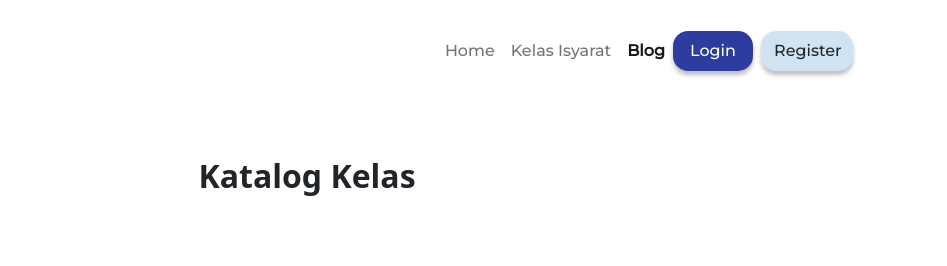
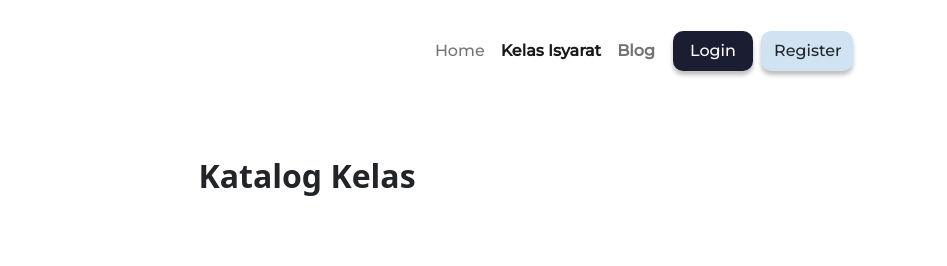
Before and after one commit to risazhrn/RuangIsyarat, a website: page KatalogKelas.html in a window 1280 px wide. Shown: the top 266 px of the page, 333-1280 px from the left. Drawn offline with nearby package versions, Linux system fonts and the light colour scheme.

Commit message:
push risa

```diff
--- a/Blog Main Page/Blog Main Page.css
+++ b/Blog Main Page/Blog Main Page.css
@@ -13,9 +13,21 @@
     font-family: 'Montserrat', sans-serif;
 }
 
+/* Menu Home */
+.home {
+    font-weight: 700;
+}
+
+/* Menu Kelas */
+.kelas {
+    font-weight: 700;
+}
+
+
 /* Menu Blog */
 .blog {
     font-weight: 700;
+    margin-right: 10px;
 }
 
 /* Button Login */
@@ -23,20 +35,34 @@
     color: white;
     background: #1B1E32;
     box-shadow: 0px 4px 4px rgba(0, 0, 0, 0.25);
-    border-radius: 15px;
+    border-radius: 10px;
     width: 80px;
     height: 40px;
 }
+
+.login:hover {
+    background: #F0F0F0;
+    color: #1B1E32;
+    border-color: #1B1E32;
+}
+
 
 /* Button register */
 .register {
     background: #CFE3F3;
     box-shadow: 0px 4px 4px rgba(0, 0, 0, 0.25);
-    border-radius: 15px;
+    border-radius: 10px;
     width: 80px;
     height: 40px;
     padding-right: 78px;
 }
+
+.register:hover {
+    background: #F0F0F0;
+    color: #1B1E32;
+    border-color: #1B1E32;
+}
+
 
 .mainblog h3 {
     font-family: 'EB Garamond', serif;
@@ -55,13 +81,13 @@
 
 .otherblog {
     margin-top: 30px;
- }
+}
 
 .post {
     margin-bottom: 40px;
 }
 
-.post .post-img > img {
+.post .post-img>img {
     width: 100%;
 }
 
--- a/KatalogKelas.html
+++ b/KatalogKelas.html
@@ -46,11 +46,11 @@
             <li class="nav-item">
               <a class="nav-link" aria-current="page" href="Homepage.html">Home</a>
             </li>
-            <li class="nav-item">
-              <a class="nav-link" href="KatalogKelas.html">Kelas Isyarat</a>
+            <li class="nav-item kelas">
+              <a class="nav-link active" href="KatalogKelas.html">Kelas Isyarat</a>
             </li>
             <li class="nav-item blog">
-              <a class="nav-link active" href="Blog Main Page/Blog Main Page.html">Blog</a>
+              <a class="nav-link" href="Blog Main Page/Blog Main Page.html">Blog</a>
             </li>
           </ul>
           <!-- Button login -->
--- a/home-style.css
+++ b/home-style.css
@@ -2,6 +2,8 @@
     background-color: #F0F0F0;
     height: 800px;
 }
+
+/* navbar */
 
 .navbar-brand {
     font-family: 'EB Garamond', serif;
--- a/style_kk.css
+++ b/style_kk.css
@@ -1,13 +1,13 @@
-*{
+* {
     box-sizing: border-box;
 }
 
-.body{
+.body {
     margin: 0;
     font-family: 'Montserrat', sans-serif;
 }
 
-a{
+a {
     text-decoration: none;
 }
 
@@ -16,13 +16,15 @@ h2 {
     padding-top: 50px;
 }
 
-h3{
+h3 {
     padding-left: 30px;
 
 }
-h4{
+
+h4 {
     padding-left: 30px;
 }
+
 .card {
     margin: 25px 30px;
     border-radius: 20px;
@@ -32,7 +34,7 @@ h4{
     height: 344px;
 }
 
-.g-katalog{
+.g-katalog {
     width: 311px;
     height: 185px;
     border-radius: 20px;
@@ -42,7 +44,7 @@ h4{
     padding: 10px 15px;
 }
 
-.body-card p{
+.body-card p {
     text-align: center;
 }
 
@@ -51,7 +53,7 @@ h4{
     padding-bottom: 10px;
 }
 
-.selengkapnya{
+.selengkapnya {
     padding-top: 40px;
     text-align: center;
 }
@@ -69,15 +71,25 @@ h4{
     font-family: 'Montserrat', sans-serif;
 }
 
+
 .blog {
+    margin-right: 10px;
+    font-weight: 700;
+}
+
+.home {
+    font-weight: 700;
+}
+
+.kelas {
     font-weight: 700;
 }
 
 .login {
     color: white;
-    background: #2d3c9f;
+    background: #1B1E32;
     box-shadow: 0px 4px 4px rgba(0, 0, 0, 0.25);
-    border-radius: 15px;
+    border-radius: 10px;
     width: 80px;
     height: 40px;
 }
@@ -85,10 +97,22 @@ h4{
 .register {
     background: #CFE3F3;
     box-shadow: 0px 4px 4px rgba(0, 0, 0, 0.25);
-    border-radius: 15px;
+    border-radius: 10px;
     width: 80px;
     height: 40px;
     padding-right: 78px;
+}
+
+.register:hover {
+    background: #F0F0F0;
+    color: #1B1E32;
+    border-color: #1B1E32;
+}
+
+.login:hover {
+    background: #F0F0F0;
+    color: #1B1E32;
+    border-color: #1B1E32;
 }
 
 /* footer */
```
Also changed, not shown: Blog Main Page/Blog Main Page.html (+2 -2 lines).
